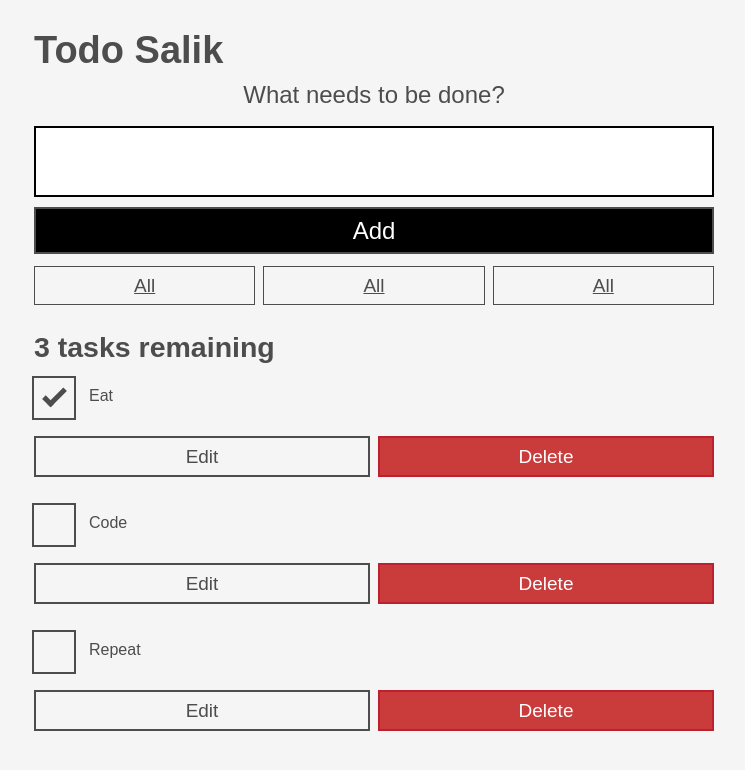
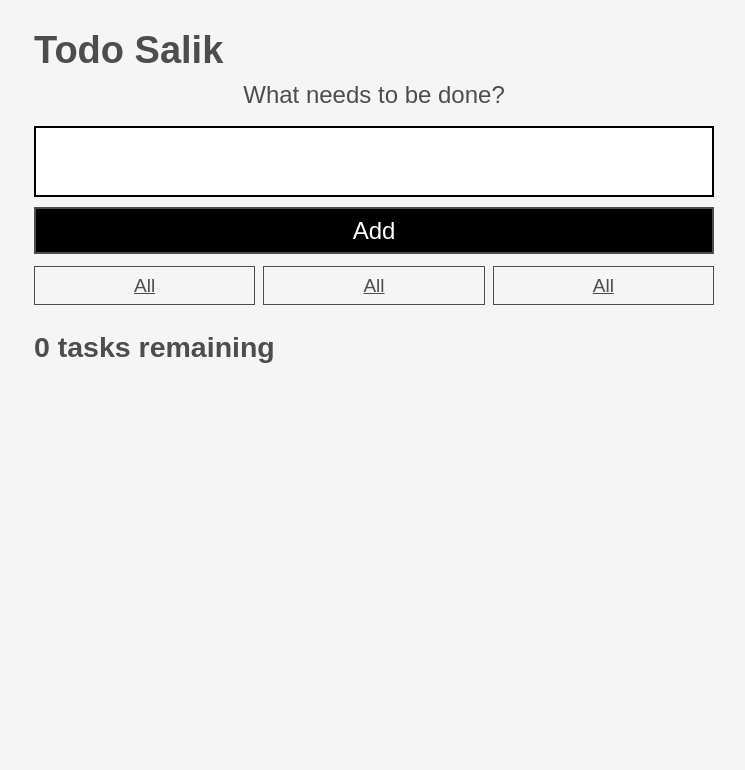
Before and after one commit to salikzquidz/ToDoApp_React_01, a React (Create React App) app: page / in a window 1280 px wide. Shown: the top 770 px of the page, without its empty margins (266-1011 px from the left). Built offline with nearby package versions, Linux system fonts and the light colour scheme.

Commit message:
nanoid, toggleTaskCompleted, deleteTask

```diff
--- a/package.json
+++ b/package.json
@@ -6,6 +6,7 @@
     "@testing-library/jest-dom": "^5.14.1",
     "@testing-library/react": "^11.2.7",
     "@testing-library/user-event": "^12.8.3",
+    "nanoid": "^3.1.23",
     "react": "^17.0.2",
     "react-dom": "^17.0.2",
     "react-scripts": "4.0.3",
--- a/src/App.js
+++ b/src/App.js
@@ -3,21 +3,56 @@ import Todo from './components/Todo'
 import Form from './components/Form';
 import FilterButton from './components/FilterButton';
 import React, { useState } from 'react'
+import { nanoid } from 'nanoid';
 
 function App(props) {
+  const [tasks,setTasks] = useState(props.tasks)
+
+  //guna kaedah sendiri XD - guna find
+  function toggleTaskCompleted(id){
+    const specificTask = tasks.find(task => task.id === id)
+    specificTask.completed === false ? specificTask.completed = true : specificTask.completed = false
+    // console.log(specificTask)
+  }
+
+  //guna spread operator - dan map
+  // function toggleTaskCompleted(id) {
+  //   const updatedTasks = tasks.map(task => {
+  //     // if this task has the same ID as the edited task
+  //     if (id === task.id) {
+  //       // use object spread to make a new object
+  //       // whose `completed` prop has been inverted
+  //       return {...task, completed: !task.completed}
+  //     }
+  //     return task;
+  //   });
+  //   setTasks(updatedTasks);
+  // }
+
+  function deleteTask(id){
+    const remainingTasks = tasks.filter(task => task.id !== id)
+    setTasks(remainingTasks);
+  }
+
   function addTask(name) {
-    alert(name)
+    const newTask = {name: name, id : "todo-" + nanoid(), completed : false}
+    setTasks([...tasks, newTask])
+    // console.log(tasks)
   }
-  const [tasks,setTasks] = useState(props.tasks)
+
+
   console.log(tasks)
-  const taskLists = tasks.map(task => <Todo name={task.name} id={task.id} completed={task.completed} key={task.id} />)
+  const taskLists = tasks.map(task => <Todo name={task.name} id={task.id} completed={task.completed} key={task.id} toggleTaskCompleted={toggleTaskCompleted} deleteTask={deleteTask}/>)
 
+  const taskRemaining = tasks.length;
+  const taskNouns = tasks.length === 1 ? 'task' : 'tasks';
+  const headerText = `${taskRemaining} ${taskNouns} remaining`;
 
   return (
     <div className="App">
       <h1>Todo Salik</h1>
 
-      <Form addTask={addTask}/>
+      <Form addTask={addTask} />
 
       <div className="filters btn-group stack-exception">
         <FilterButton/>
@@ -26,7 +61,7 @@ function App(props) {
       </div>
 
       <h2 id="list-heading">
-        3 tasks remaining
+        {headerText}
       </h2>
 
       <ul
@@ -36,6 +71,7 @@ function App(props) {
       >
 
         {taskLists}
+
       </ul>
 
     </div>
--- a/src/components/Todo.js
+++ b/src/components/Todo.js
@@ -1,21 +1,22 @@
 import React from 'react'
 
 function Todo(props) {
+
     return (
         <div>
             <li className="todo stack-small">
             <div className="c-cb">
-                <input id={props.id} type="checkbox" defaultChecked={props.completed} />
+                <input id={props.id} type="checkbox" defaultChecked={props.completed} onChange={()=> props.toggleTaskCompleted(props.id)} />
                 <label className="todo-label" htmlFor={props.id}>
                 {props.name}
                 </label>
             </div>
             <div className="btn-group">
                 <button type="button" className="btn">
-                Edit <span className="visually-hidden">Eat</span>
+                Edit
                 </button>
-                <button type="button" className="btn btn__danger">
-                Delete <span className="visually-hidden">Eat</span>
+                <button type="button" className="btn btn__danger" onClick={() => props.deleteTask(props.id)}>
+                Delete
                 </button>
             </div>
             </li>
--- a/src/index.js
+++ b/src/index.js
@@ -4,9 +4,9 @@ import './index.css';
 import App from './App';
 
 const DATA = [
-  {name : 'Eat' ,completed : true ,id : 'todo-0'},
-  {name : 'Code' ,completed : false ,id : 'todo-1'},
-  {name : 'Repeat' ,completed : false ,id : 'todo-2'}
+  // {name : 'Eat' ,completed : true ,id : 'todo-0'},
+  // {name : 'Code' ,completed : false ,id : 'todo-1'},
+  // {name : 'Repeat' ,completed : false ,id : 'todo-2'}
 ]
 
 ReactDOM.render(
```
Also changed, not shown: 1 other file (tests, documents, lock files or other folders).
